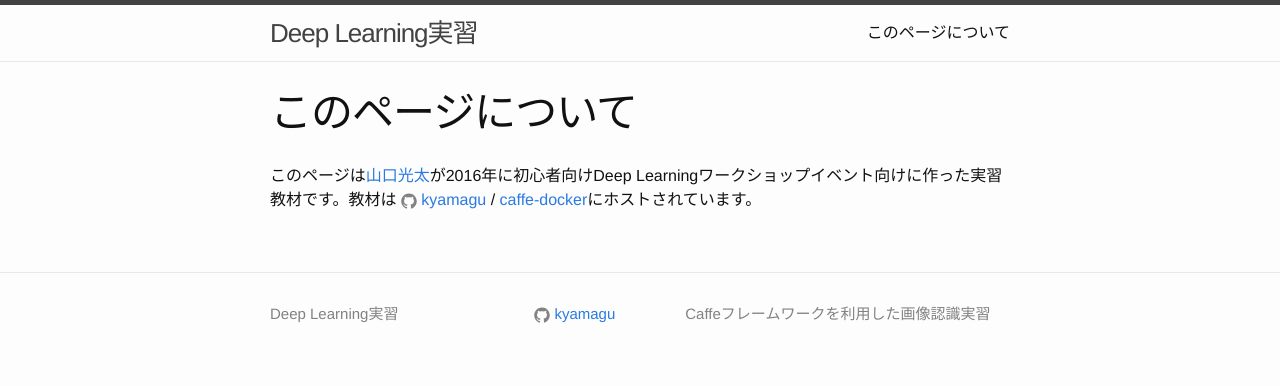
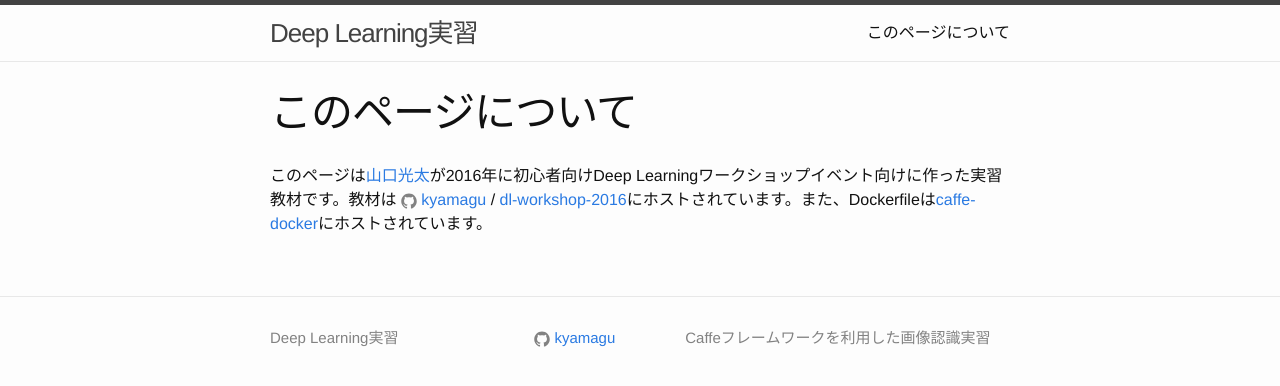
Before and after one commit to kyamagu/dl-workshop-2016, a Jekyll site: the page built from about.md, in a window 1280 px wide. Shown: the top 386 px of the page. Built offline with Jekyll 4.4.1, drawn with Linux system fonts in a browser that asks for light colours.

Commit message:
Update about.md

```diff
--- a/about.md
+++ b/about.md
@@ -4,4 +4,4 @@ title: このページについて
 permalink: /about/
 ---
 
-このページは[山口光太](http://vision.is.tohoku.ac.jp/~kyamagu){: target="_blank"}が2016年に初心者向けDeep Learningワークショップイベント向けに作った実習教材です。教材は {% include icon-github.html username="kyamagu" %} / [caffe-docker](https://github.com/kyamagu/caffe-docker)にホストされています。
+このページは[山口光太](http://vision.is.tohoku.ac.jp/~kyamagu){: target="_blank"}が2016年に初心者向けDeep Learningワークショップイベント向けに作った実習教材です。教材は {% include icon-github.html username="kyamagu" %} / [dl-workshop-2016](https://github.com/kyamagu/dl-workshop-2016)にホストされています。また、Dockerfileは[caffe-docker](https://github.com/kyamagu/caffe-docker)にホストされています。
```
